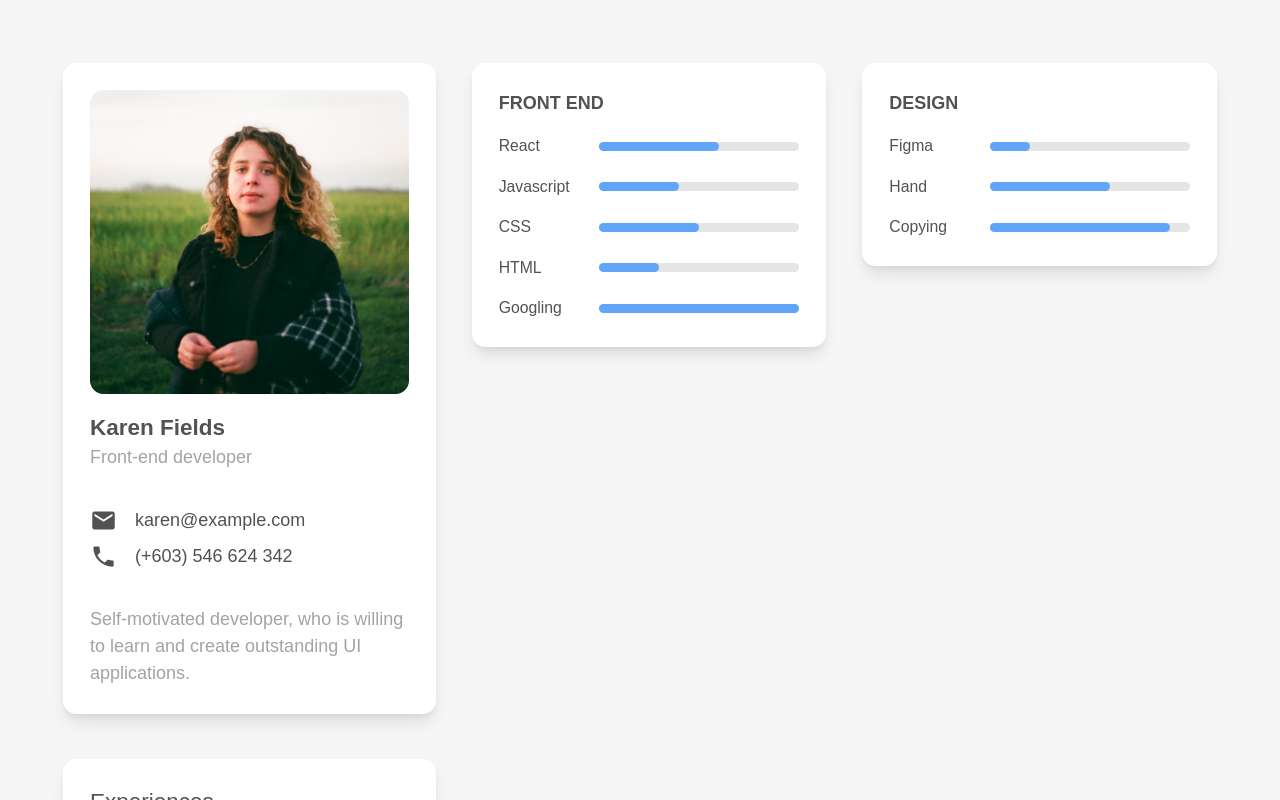
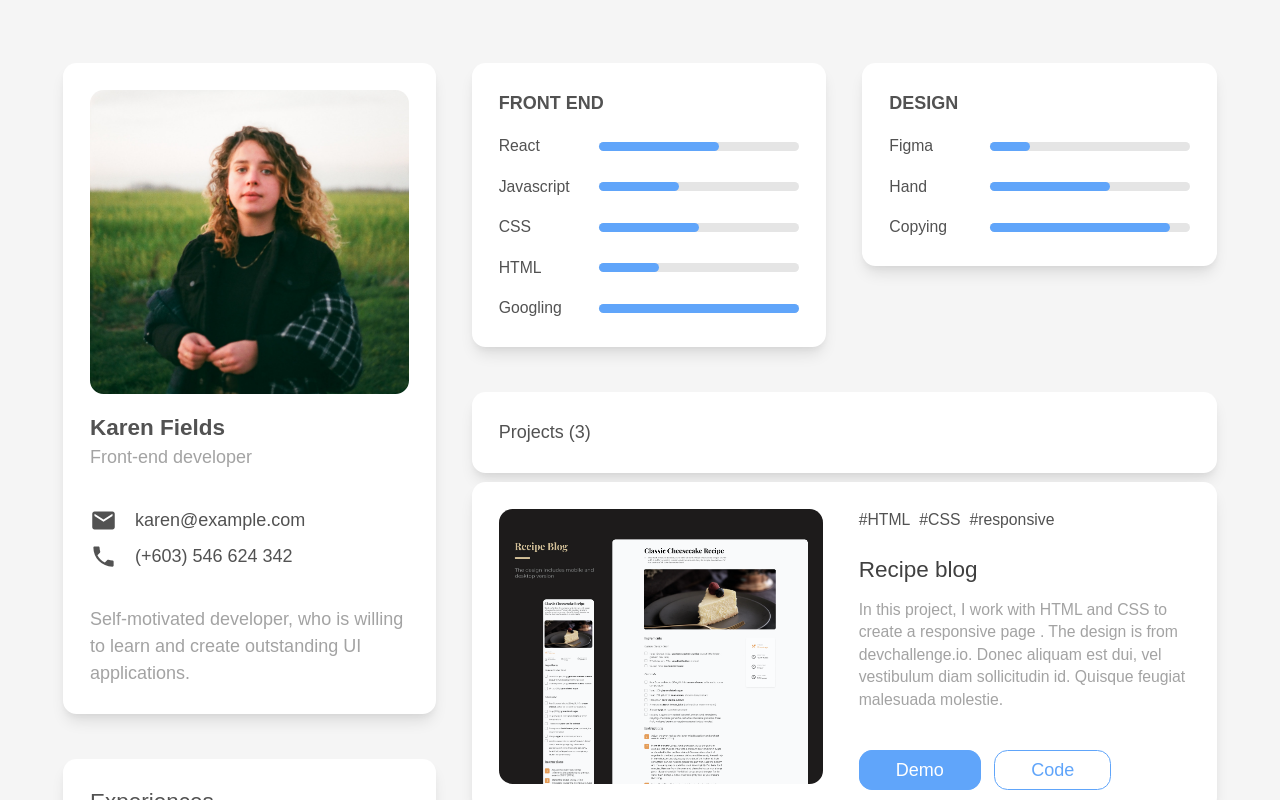
Before and after one commit to tung-eh/portfolio-challenge, a React (Create React App) app: page / in a window 1280 px wide. Shown: the top 800 px of the page. Built offline with nearby package versions, Linux system fonts and the light colour scheme.

Commit message:
Projects section

```diff
--- a/src/App.js
+++ b/src/App.js
@@ -3,6 +3,7 @@ import React from 'react'
 import Experiences from './components/Experiences'
 import Hobbies from './components/Hobbies'
 import PersonalInfo from './components/PersonalInfo'
+import Projects from './components/Projects'
 import Skills from './components/Skills'
 
 function App() {
@@ -13,8 +14,9 @@ function App() {
         <Experiences />
         <Hobbies />
       </div>
-      <div className="grid-gap-10">
+      <div className="grid gap-10 content-start">
         <Skills />
+        <Projects />
       </div>
       <div className="col-span-2 text-center text-xs text-gray-400 mt-20">
         Tung Teng @ DevChallenges.io
--- /dev/null
+++ b/src/components/Projects.js
@@ -0,0 +1,83 @@
+import projImg1 from '../images/project1.png'
+import projImg2 from '../images/project2.png'
+import projImg3 from '../images/project3.png'
+
+const projects = [
+  {
+    image: projImg1,
+    tags: ['HTML', 'CSS', 'responsive'],
+    name: 'Recipe blog',
+    description:
+      'In this project, I work with HTML and CSS to create a responsive page . The design is from devchallenge.io. Donec aliquam est dui, vel vestibulum diam sollicitudin id. Quisque feugiat malesuada molestie.',
+    demoLink: 'https://tung-recipe-challenge.netlify.app',
+    githubLink: 'https://github.com/tung-eh/recipe-challenge',
+  },
+  {
+    image: projImg2,
+    tags: ['HTML', 'CSS', 'responsive'],
+    name: 'My Gallery',
+    description:
+      'In this project, I work with HTML and CSS to create a responsive page . The design is from devchallenge.io. Donec aliquam est dui, vel vestibulum diam sollicitudin id. Quisque feugiat malesuada molestie.',
+    demoLink: 'https://tung-gallery-challenge.netlify.app/',
+    githubLink: 'https://github.com/tung-eh/my-gallery-challenge',
+  },
+  {
+    image: projImg3,
+    tags: ['HTML', 'CSS', 'responsive'],
+    name: 'Checkout',
+    description:
+      'In this project, I work with HTML and CSS to create a responsive page . The design is from devchallenge.io. Donec aliquam est dui, vel vestibulum diam sollicitudin id. Quisque feugiat malesuada molestie.',
+    demoLink: 'https://tung-checkout-challenge.netlify.app/',
+    githubLink: 'https://github.com/tung-eh/checkout-challenge',
+  },
+]
+
+const Projects = () => (
+  <div className="grid gap-2">
+    <div className="card">
+      <span className="text-gray-600">Projects ({projects.length})</span>
+    </div>
+    <div className="grid gap-4">
+      {projects.map(
+        ({ image, tags, name, description, demoLink, githubLink }, index) => (
+          <div className="card flex gap-8" key={index}>
+            <img className="rounded-xl w-72" src={image} alt={name} />
+            <div className="flex flex-col justify-between">
+              <div>
+                <div className="text-sm text-gray-600 mb-5">
+                  {tags.map((tag) => (
+                    <span className="mr-2" key={tag}>
+                      #{tag}
+                    </span>
+                  ))}
+                </div>
+                <h2 className="text-xl text-gray-700 mb-3">{name}</h2>
+                <p className="text-sm">{description}</p>
+              </div>
+              <div>
+                <a
+                  className="border border-blue-400 bg-blue-400 text-white rounded-xl py-2 px-8 mr-3"
+                  href={demoLink}
+                  target="_blank"
+                  rel="noreferrer"
+                >
+                  Demo
+                </a>
+                <a
+                  className="border border-blue-400 text-blue-400 rounded-xl py-2 px-8"
+                  href={githubLink}
+                  target="_blank"
+                  rel="noreferrer"
+                >
+                  Code
+                </a>
+              </div>
+            </div>
+          </div>
+        )
+      )}
+    </div>
+  </div>
+)
+
+export default Projects
```
